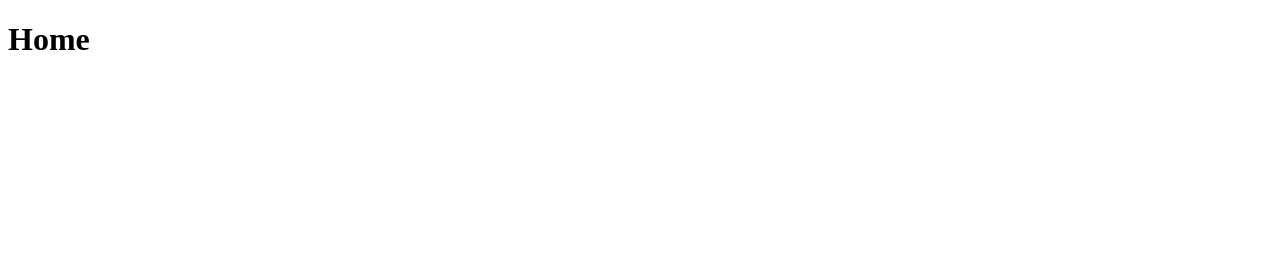
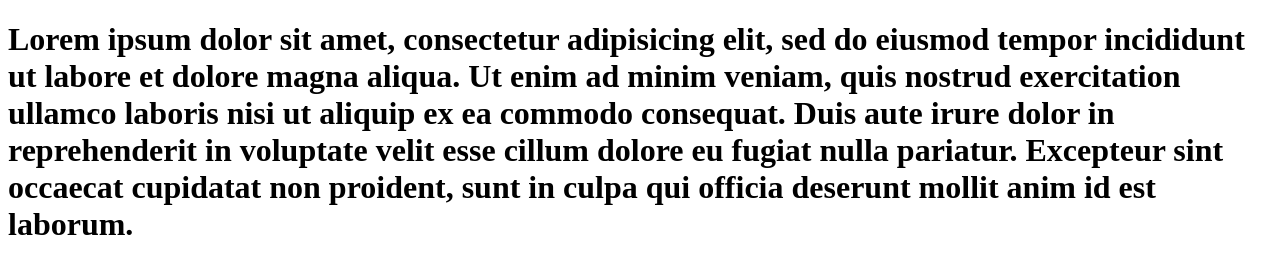
Before and after one commit to DineshJas/DineshJas.github.io, a plain HTML site: page index.html in a window 1280 px wide. Drawn offline with Linux system fonts and the light colour scheme.

Commit message:
Initial commit

```diff
--- a/index.html
+++ b/index.html
@@ -4,6 +4,11 @@
 	<title>Home</title>
 </head>
 <body>
-<h1>Home</h1>
+<h1>Lorem ipsum dolor sit amet, consectetur adipisicing elit, sed do eiusmod
+tempor incididunt ut labore et dolore magna aliqua. Ut enim ad minim veniam,
+quis nostrud exercitation ullamco laboris nisi ut aliquip ex ea commodo
+consequat. Duis aute irure dolor in reprehenderit in voluptate velit esse
+cillum dolore eu fugiat nulla pariatur. Excepteur sint occaecat cupidatat non
+proident, sunt in culpa qui officia deserunt mollit anim id est laborum.</h1>
 </body>
 </html>
```
